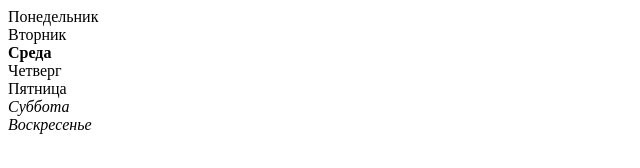
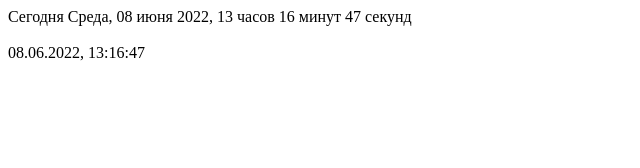
Before and after one commit to mvwhack/gloLessonsJS_Hard, a plain HTML site: page index.html in a window 1280 px wide. Shown: the whole page, without its empty margins (0-640 px from the left). Drawn offline with Linux system fonts and the light colour scheme.

Commit message:
Выполнил сложное задание 9 урока

```diff
--- a/index.html
+++ b/index.html
@@ -12,9 +12,9 @@
 
 <body>
 
-  <div id="fordays">
-
-  </div>
+  <div id="a"></div>
+  <br>
+  <div id="b"></div>
 
 </body>
 
--- a/script.js
+++ b/script.js
@@ -1,23 +1,74 @@
 'use strict';
 
-const week = ['Понедельник', 'Вторник', 'Среда', 'Четверг', 'Пятница', 'Суббота', 'Воскресенье'];
-const day = document.getElementById('fordays');
-const todayDay = new Date();
+const getDate = function () {
+  const dateA = document.getElementById('a');
+  const dateB = document.getElementById('b');
+  const todayDay = new Date();
+  const monthIndex = todayDay.getMonth();
+  const monthTitle = ['января', 'февраля', 'марта', 'апреля', 'мая', 'июня', 'июля', 'августа', 'сентября', 'октября', 'ноября', 'декабря'];
+  const day = todayDay.getDay(); // 0 - 6
+  const dayTitle = ['Воскресенье', 'Понедельник', 'Вторник', 'Среда', 'Четверг', 'Пятница', 'Суббота'];
+  const date = todayDay.getDate().toString().padStart(2, "0");
+  const year = todayDay.getFullYear();
+  const month = (todayDay.getMonth() + 1).toString().padStart(2, "0");
+  const h = todayDay.getHours().toString().padStart(2, "0");
+  const m = todayDay.getMinutes().toString().padStart(2, "0");
+  const s = todayDay.getSeconds().toString().padStart(2, "0");
 
-const days = () => {
-  week.forEach((item, i) => {
-    let newdiv = document.createElement('div');
-    if (i === +todayDay.getDay() - 1) {
-      newdiv.classList.add('today');
-      newdiv.textContent = week[i];
+  function nowTime() {
+    let hour = '';
+    let minutes = '';
+    let second = '';
+    let testH = h;
+    let testM = m.toString().slice(-1);
+    let testS = s.toString().slice(-1);
+
+    console.log(testH);
+
+    function checkHour() {
+      if (testH === '1' || testH === '21') {
+        return hour = "час";
+      } else if (testH >= '2' && testH <= '4') {
+        return hour = "часа";
+      } else if (testH >= '22' && testH <= '24') {
+        return hour = "часа";
+      } else {
+        return hour = "часов";
+      }
     }
-    if (item == 'Суббота' || item == 'Воскресенье') {
-      newdiv.classList.add('italic');
-      newdiv.textContent = week[i];
-    } else {
-      newdiv.textContent = week[i];
+
+    function checkM() {
+      if (testM === '1') {
+        return minutes = "минута";
+      } else if (testM === '2' || testM === '3' || testM === '4') {
+        return minutes = "минуты";
+      } else {
+        return minutes = "минут";
+      }
     }
-    day.appendChild(newdiv);
-  });
+
+    function checkS() {
+      if (testS === '1') {
+        return second = "секунда";
+      } else if (testS === '2' || testS === '3' || testS === '4') {
+        return second = "секунды";
+      } else {
+        return second = "секунд";
+      }
+    }
+
+    checkHour();
+    checkM();
+    checkS();
+
+    dateA.innerHTML = `Сегодня ${dayTitle[day]}, ${date} ${monthTitle[monthIndex]} ${year}, ${h} ${hour} ${m} ${minutes} ${s} ${second}`;
+    dateB.innerHTML = `${date}.${month}.${year}, ${h}:${m}:${s}`;
+  }
+  nowTime();
 };
-days();
+
+setInterval(getDate, 1000);
+
+
+// 1 секунда, 2-4 секунды, 5-0 секунд
+// 1 21 час 2-4 22-24 часа 5- часов
```
